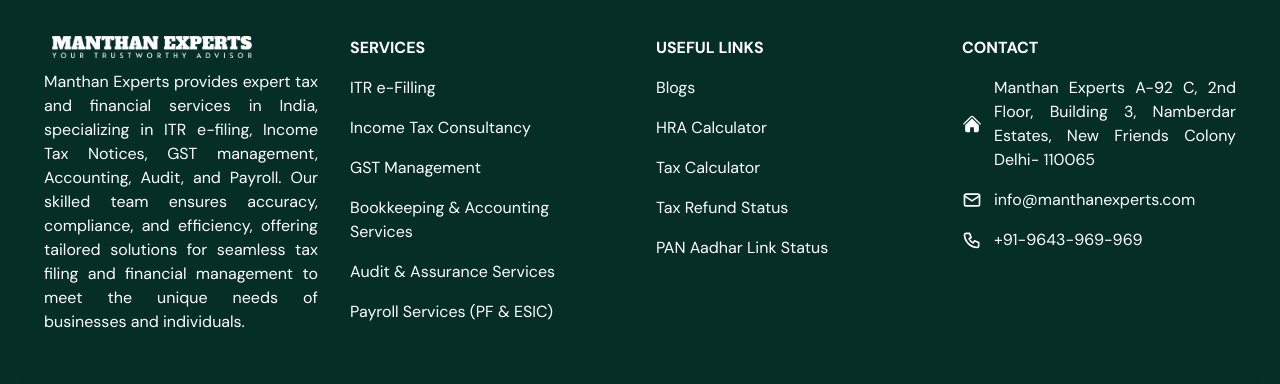
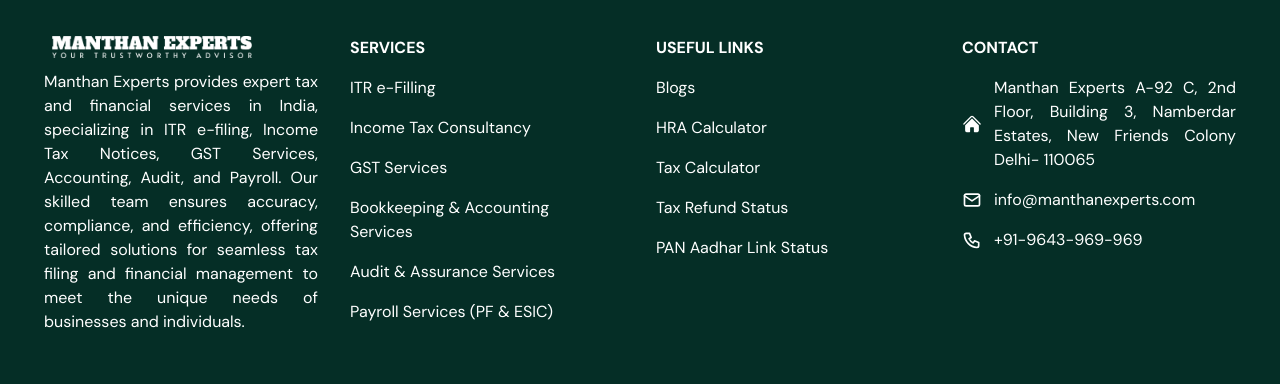
Before and after one commit to ManthanExperts01/manthan, a Next.js app: page /services/itr-filing in a window 1280 px wide. Shown: the part 4609-4993 px from the top of the page. Built offline with nearby package versions, Linux system fonts and the light colour scheme; no server answers.

Commit message:
replacing gst management to gst services

```diff
--- a/src/app/about-us/page.tsx
+++ b/src/app/about-us/page.tsx
@@ -253,7 +253,7 @@
       ],
     },
     {
-      title: 'Comprehensive GST Management',
+      title: 'Comprehensive GST Services',
       points: [
         'End-to-end GST registration, return filing, reconciliation, and audit assistance.',
         'Expert advisory on Input tax credit (ITC), GST compliance, and regulatory changes.',
--- a/src/components/Features/featuresData.tsx
+++ b/src/components/Features/featuresData.tsx
@@ -24,7 +24,7 @@
   {
     id: 3,
     serviceNumber: "03",
-    title: "GST Management",
+    title: "GST Services",
     paragraph:
       "Our Team Thoroughly Reviews your GST Documents to Ensure Compliance with Ever-Evolving Regulations, Ensuring Smooth Registration, Accurate Return Filing, and Efficient Resolutions of GST Notices.",
     cta: "Learn More",
--- a/src/components/Footer/index.tsx
+++ b/src/components/Footer/index.tsx
@@ -97,7 +97,7 @@
                 </div>
                 <p className="text-justify hyphens-none">
                   Manthan Experts provides expert tax and financial services in India,
-                  specializing in ITR e-filing, Income Tax Notices, GST management, Accounting, Audit, and Payroll.
+                  specializing in ITR e-filing, Income Tax Notices, GST Services, Accounting, Audit, and Payroll.
                   Our skilled team ensures accuracy, compliance, and efficiency, offering tailored solutions for
                   seamless tax filing and financial management to meet the unique needs of businesses and individuals.
                 </p>
@@ -120,7 +120,7 @@
                     />
                   </p>
                   <p className="mb-4">
-                    <LinkWithAnimation href="/services/gst-registration-return-filing-and-notice" LinkText="GST Management" className="text-white after:bg-white" />
+                    <LinkWithAnimation href="/services/gst-registration-return-filing-and-notice" LinkText="GST Services" className="text-white after:bg-white" />
                   </p>
                   <p className="mb-4">
                     <LinkWithAnimation
--- a/src/config.js
+++ b/src/config.js
@@ -5,7 +5,7 @@
   trailingSlash: false,
   title: 'Manthan Experts',
   description:
-    'Manthan Experts provides expert tax and financial services in India, specializing in ITR e-filing, Income Tax Notices, GST management, Accounting, Audit, and Payroll.',
+    'Manthan Experts provides expert tax and financial services in India, specializing in ITR e-filing, Income Tax Notices, GST Services, Accounting, Audit, and Payroll.',
   base_url: 'https://manthanexperts.com',
   base_path: '/',
   favicon: '/images/favicon.png',
--- a/src/shared/contact.data.tsx
+++ b/src/shared/contact.data.tsx
@@ -20,7 +20,7 @@
       title: "What is Manthan Experts?",
       description: `Manthan Experts is a trusted provider of comprehensive tax and financial services in India, offering
     expert solutions for businesses and individuals. Our skilled team specializes in ITR e-filing, Income
-    Tax Demand and Notice resolution, GST management, Accounting and Bookkeeping, Audit and
+    Tax Demand and Notice resolution, GST Services, Accounting and Bookkeeping, Audit and
     Assurance and Payroll Services. With a commitment to accuracy, compliance, and efficiency, we
     ensure seamless tax filing, regulatory adherence, and financial transparency. Whether you need
     assistance with tax compliance, managing notices, or streamlining your financial operations,
@@ -31,7 +31,7 @@
       description: `We provide end-to-end financial and compliance solutions, ensuring that businesses remain compliant while optimizing their financial performance. Our core services include:
     <ol><li><strong>1. Income Tax E-Filing & Return Preparation</strong></li>
     <li><strong>2. Income Tax Notice Solutions & Representation</strong></li>
-    <li><strong>3. Comprehensive GST Management</strong></li>
+    <li><strong>3. Comprehensive GST Services</strong></li>
     <li><strong>4. Accounting & Bookkeeping Services</strong></li>
     <li><strong>5. Audit & Assurance Services</strong></li>
     <li><strong>6. Payroll & HR Compliance Services</strong></li></ol>`,
--- a/src/shared/header.data.tsx
+++ b/src/shared/header.data.tsx
@@ -23,7 +23,7 @@
           iconSrc: "resolutions"
         },
         {
-          label: "GST Management",
+          label: "GST Services",
           href: "/services/gst-registration-return-filing-and-notice",
           iconSrc: "gst"
         },
--- a/src/utils/site.js
+++ b/src/utils/site.js
@@ -5,5 +5,5 @@
   trailingSlash: false,
   title: 'Manthan Experts',
   description:
-    'Manthan Experts provides expert tax and financial services in India, specializing in ITR e-filing, Income Tax Notices, GST management, Accounting, Audit, and Payroll.',
+    'Manthan Experts provides expert tax and financial services in India, specializing in ITR e-filing, Income Tax Notices, GST Services, Accounting, Audit, and Payroll.',
 };
```
